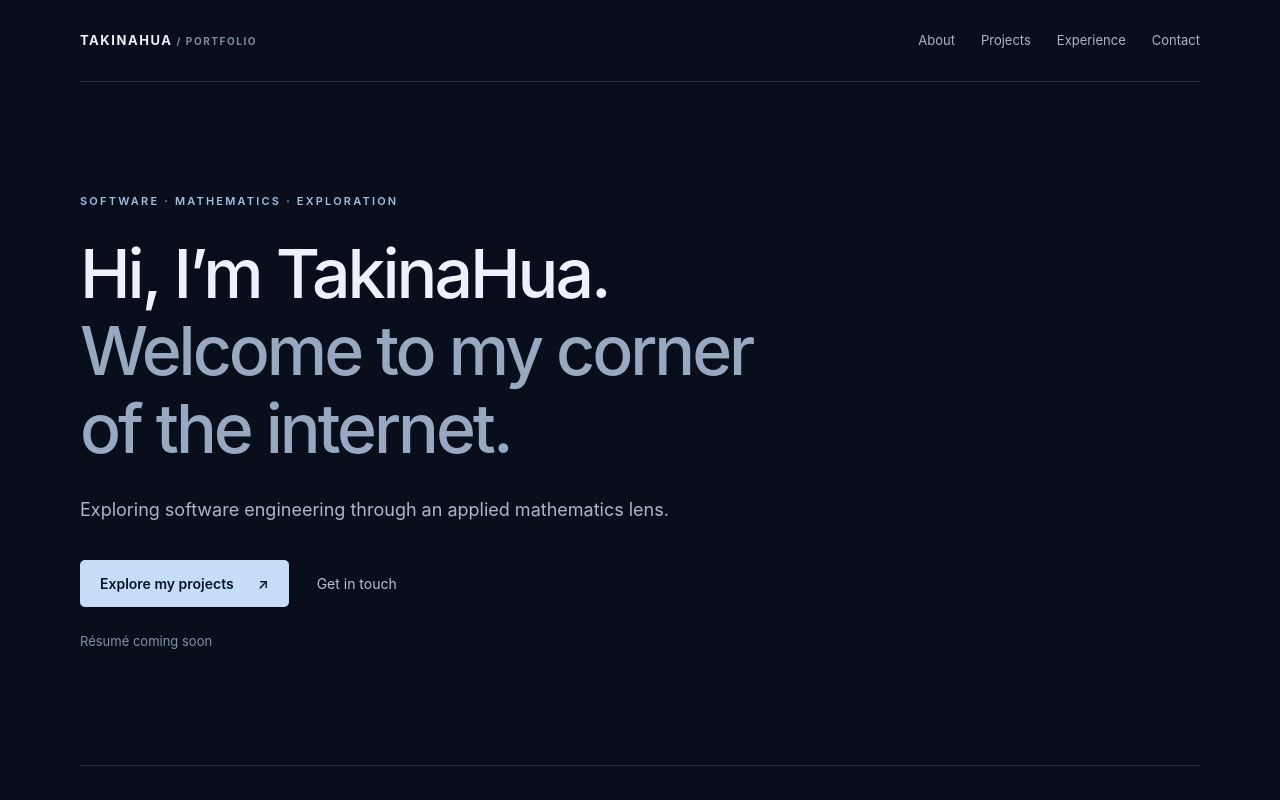
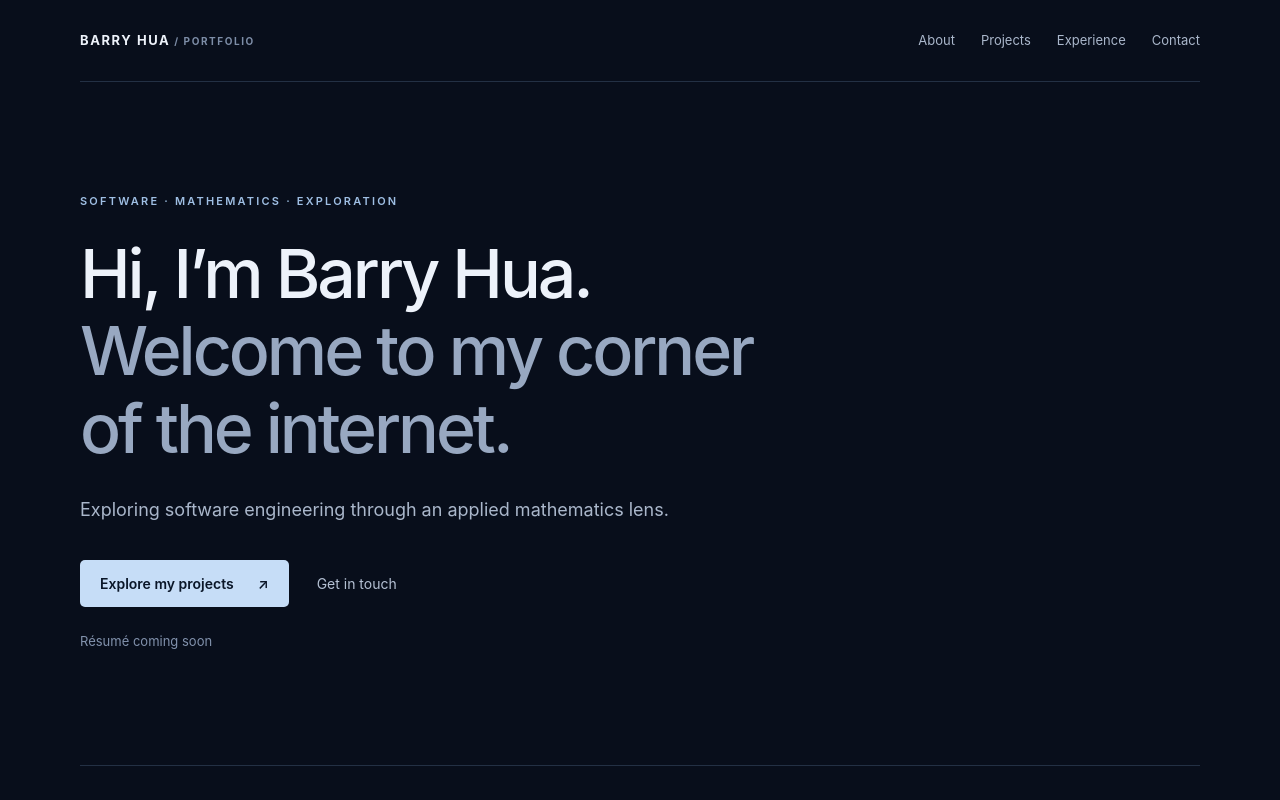
Before and after one commit to TakinaHua/takinahua.github.io, a React (Vite) app: page / in a window 1280 px wide. Shown: the top 800 px of the page. Built offline with nearby package versions, Linux system fonts and the light colour scheme.

Commit message:
fix: use Barry Hua as portfolio display name

```diff
--- a/index.html
+++ b/index.html
@@ -4,7 +4,7 @@
     <meta charset="UTF-8" />
     <link rel="icon" type="image/svg+xml" href="/favicon.svg" />
     <meta name="viewport" content="width=device-width, initial-scale=1.0" />
-    <title>TakinaHua | Portfolio</title>
+    <title>Barry Hua | Portfolio</title>
   </head>
   <body>
     <div id="root"></div>
--- a/src/App.tsx
+++ b/src/App.tsx
@@ -7,13 +7,13 @@ function App() {
     <>
       <a className="skip-link" href="#main">Skip to content</a>
       <header className="site-header">
-        <a className="brand" href="#home">TAKINAHUA<span> / PORTFOLIO</span></a>
+        <a className="brand" href="#home">BARRY HUA<span> / PORTFOLIO</span></a>
         <nav aria-label="Main navigation">{sections.map(section => <a key={section} href={`#${section.toLowerCase()}`}>{section}</a>)}</nav>
       </header>
       <main id="main">
         <section id="home" className="hero" aria-labelledby="hero-title">
           <p className="eyebrow">SOFTWARE · MATHEMATICS · EXPLORATION</p>
-          <h1 id="hero-title">Hi, I’m TakinaHua.<br /><span>Welcome to my corner<br />of the internet.</span></h1>
+          <h1 id="hero-title">Hi, I’m Barry Hua.<br /><span>Welcome to my corner<br />of the internet.</span></h1>
           <p className="intro">Exploring software engineering through an applied mathematics lens.</p>
           <div className="actions"><a className="button" href="#projects">Explore my projects <span aria-hidden="true">↗</span></a><a className="text-link" href="#contact">Get in touch</a></div>
           <p className="note">Résumé coming soon</p>
@@ -23,7 +23,7 @@ function App() {
         <section id="experience" aria-labelledby="experience-title"><p className="eyebrow">03 / EXPERIENCE</p><h2 id="experience-title">A growing journey.</h2><div className="experience-grid"><article><h3>Experience</h3><p>Work experience and accomplishments will be added here.</p></article><article><h3>Education</h3><p>Education details and relevant coursework will be added here.</p></article></div></section>
         <section id="contact" aria-labelledby="contact-title"><p className="eyebrow">04 / CONTACT</p><h2 id="contact-title">Let’s connect.</h2><p className="section-copy">Find my work on GitHub. Email and LinkedIn links will be added soon.</p><a className="button" href="https://github.com/TakinaHua" target="_blank" rel="noreferrer">Visit GitHub <span aria-hidden="true">↗</span></a></section>
       </main>
-      <footer><span>TakinaHua</span><a href="#home">Back to top ↑</a></footer>
+      <footer><span>Barry Hua</span><a href="#home">Back to top ↑</a></footer>
     </>
   )
 }
```
Also changed, not shown: 1 other file (tests, documents, lock files or other folders).
